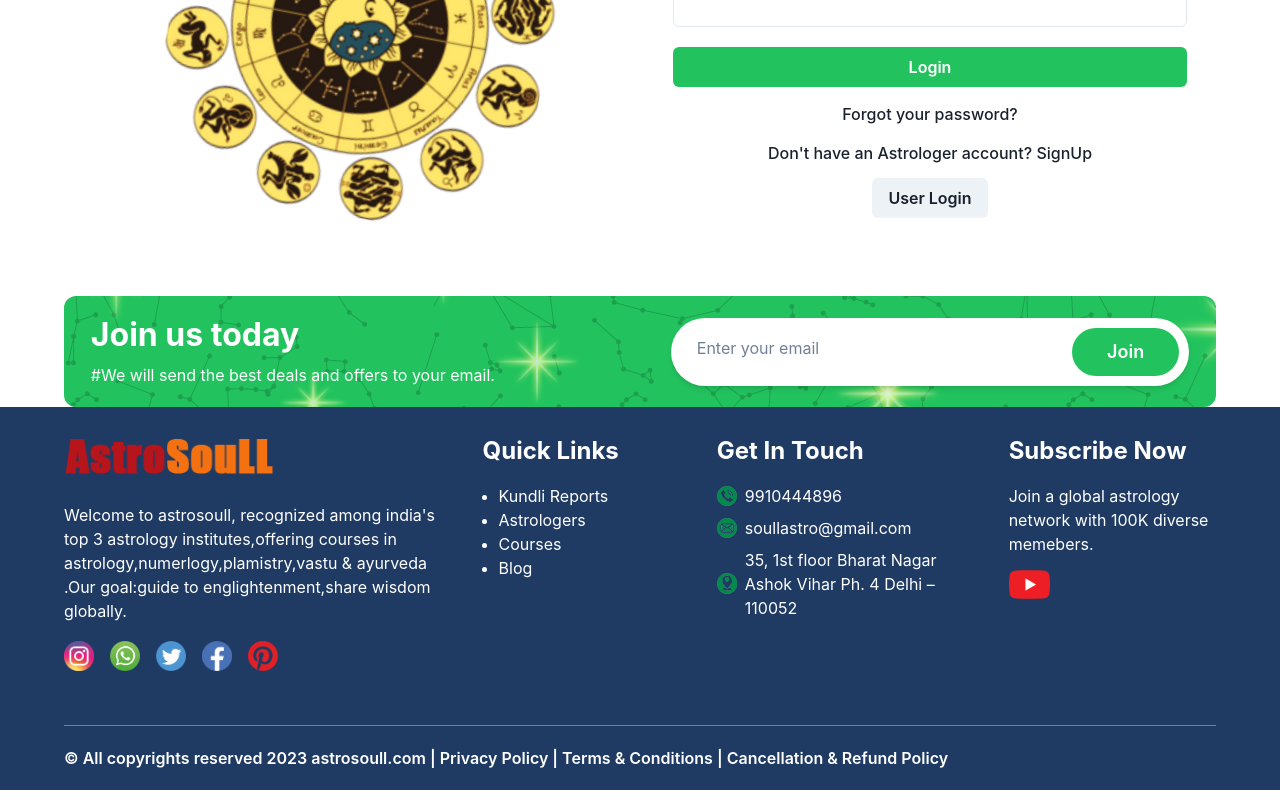
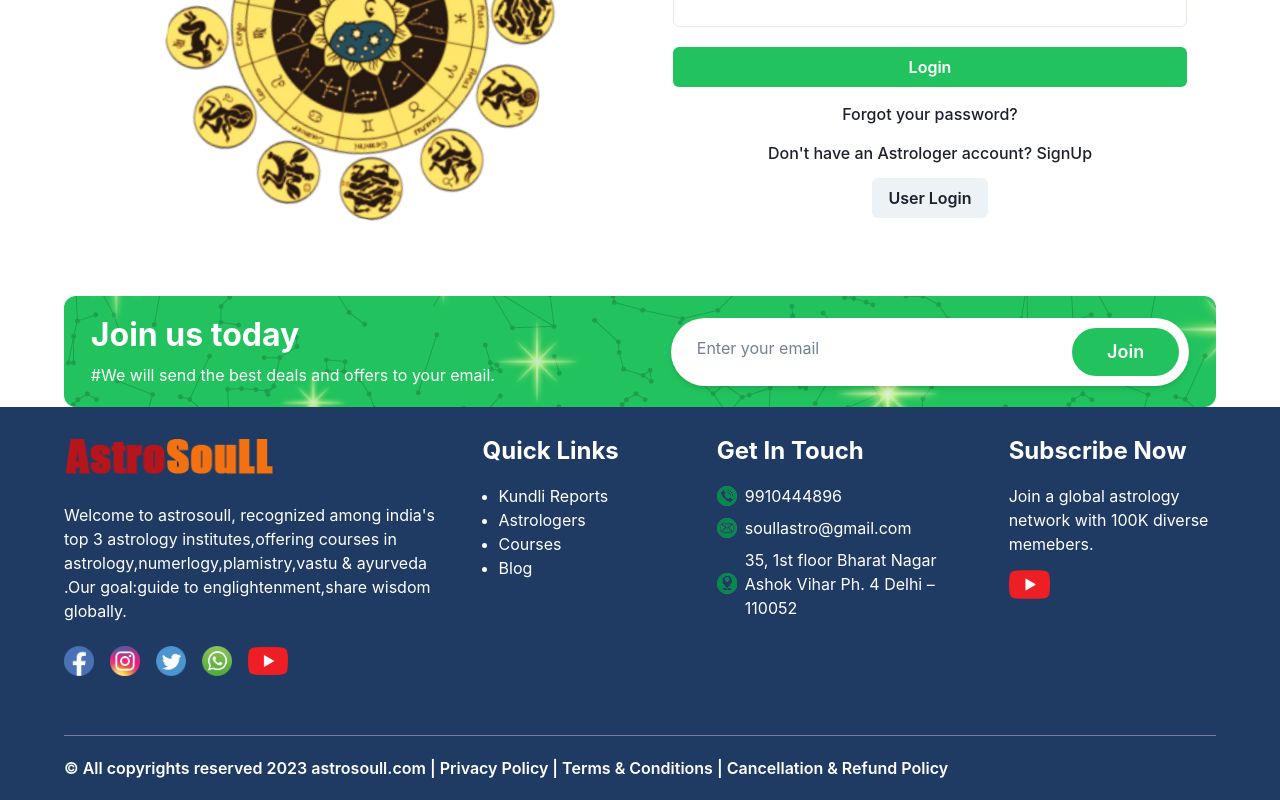
Before and after one commit to shamim-cyvero/new-astrosoull, a React (Vite) app: page /astrologerlogin in a window 1280 px wide. Shown: the part 377-1177 px from the top of the page. Built offline with nearby package versions, Linux system fonts and the light colour scheme; no server answers.

Commit message:
add pagenotfound,add socialmedia_link in a footer,add align home page

```diff
--- a/src/App.jsx
+++ b/src/App.jsx
@@ -117,6 +117,8 @@ const Privacy_Policy = lazy(() => import('./pages/Privacy_Policy/Privacy_Policy'
 // import Privacy_Policy from "./pages/Privacy_Policy/Privacy_Policy";
 
 // import TermsAndConditions from "./pages/TermsAndConditions/TermsAndConditions";
+const PageNotFound = lazy(() => import('./pages/PageNotFound/PageNotFound'));
+// import PageNotFound from "./pages/PageNotFound/PageNotFound";
 const TermsAndConditions= lazy(() => import('./pages/TermsAndConditions/TermsAndConditions'));
 import { useDispatch, useSelector } from "react-redux";
 import { AdminLoadAllUser, LoadUser, UserEnrolled } from "./redux/action/UserActions";
@@ -186,6 +188,7 @@ function App() {
           {/* <Route path={"astrologerprofile"} element={isAstrologerAuthenticated?<AstrologerProfile />:<Navigate to={'/astrologerlogin'} /> } /> */}
 
           <Route path='/paymentsuccess' element={<PaymentSuccess />} />
+          <Route path='/*' element={<PageNotFound />} />
 
 
           <Route
--- a/src/components/AstroVedio/AstroVedio.jsx
+++ b/src/components/AstroVedio/AstroVedio.jsx
@@ -37,10 +37,10 @@ const AstroVedio = () => {
 
     return (
         <>
-            <Stack w={'90%'} m={'80px auto'}  spacing={4} alignItems={'center'} justifyContent={'center'} direction={{base:'column',md:'row'}} flexWrap={'wrap'}>
+            <Stack w m={'80px auto'}  spacing={4} alignItems={'center'} justifyContent={'center'} direction={{base:'column',md:'row'}} flexWrap={'wrap'}>
                 {astrovedioData.map((item, index) => (
                     <Link key={index} to={item.url} target='_blank' >
-                    <Box key={index} w={'260px'}  boxShadow='lg'  rounded='md' bg='white'  mt={'30px'}>
+                    <Box key={index} w={['350px','290px']}  boxShadow='lg'  rounded='md' bg='white'  mt={'30px'}>
                         <Image src={item.image} alt={`video-${index}`} w={'100%'} />
                     </Box>
                     </Link>
--- a/src/components/Blog/BlogData.jsx
+++ b/src/components/Blog/BlogData.jsx
@@ -7,7 +7,7 @@ import { Box, Button, Card, CardBody,CardFooter,Divider, Heading,HStack,Image, T
 const BlogData = ({ image, title, des }) => {
   return (
     <>
-      <Card className="card" maxW={"260px"} w={"100%"}  h={{ base: "400px", md: "400px" }}   borderRadius="lg" flexWrap={"wrap"} m={'0 1vmax'}  boxShadow='lg' bg='white'>
+      <Card className="card" maxW={['300px','260px']}  w={"100%"}  h={{ base: "400px", md: "400px" }}   borderRadius="lg" flexWrap={"wrap"} m={'0 1vmax'}  boxShadow='lg' bg='white'>
         <Box w={"100%"} position={"relative"}>
           <Image src={image}alt="blog1"w={"100%"}h={'150px'}objectFit={"cover"}borderRadius="lg" />
           <Button className="btn" position={"absolute"} left={"45%"}  bottom={"-7%"} leftIcon={<MdDateRange />} colorScheme="whatsapp" variant="solid" rounded={"20"} size={"sm"} >
--- a/src/components/CourseCard/CourseCard.jsx
+++ b/src/components/CourseCard/CourseCard.jsx
@@ -45,7 +45,7 @@ const CourseCard = ({ courseId, image, name, category, rating, totalRating, pric
         <>
             <HStack  onClick={()=>ShowSingleCourseDetails(courseId)} cursor={'pointer'} w={'100%'} alignItems={'center'} justifyContent={'center'}>
 
-                <Box w={'90%'} alignItems={'center'} justifyContent={'center'} p={'6px'} mt={'20px'} borderRadius={'10px'}>
+                <Box w={'100%'} alignItems={'center'} justifyContent={'center'} p={'6px'} mt={'20px'} borderRadius={'10px'}>
 
 
                     <Box pos={'relative'} w={'100%'} h={'170px'} overflow={'hidden'} borderRadius={'10px 10px 0 0'}>
--- a/src/components/Footer/Footer.jsx
+++ b/src/components/Footer/Footer.jsx
@@ -30,7 +30,7 @@ import locationimg from "../../assets/FooterImg/location.png";
 import mail from "../../assets/FooterImg/email.png";
 import youtube from "../../assets/FooterImg/youtube.png";
 import JoinBtn from "../JoinBtn/JoinBtn";
-import { useLocation, useNavigate } from "react-router-dom";
+import { Link, useLocation, useNavigate } from "react-router-dom";
 
 const Footer = () => {
   // #1f3b64 green #43d477
@@ -83,31 +83,48 @@ const Footer = () => {
                 .Our goal:guide to englightenment,share wisdom globally.`}
                   />
                   <HStack mt={"10px"} spacing={4}>
+                    <Link to={'https://www.facebook.com/astrosoullrahulverma'}>
+                      <Image
+                        src={fb}
+                        alt="fb"
+                        w={"30px"}
+                        aspectRatio={"2/2"}
+                      />
+                    </Link>
+
+                    <Link to={'https://www.instagram.com/astro_soull12/'}>
                       <Image
                         src={instagram}
                         alt="instagram"
                         w={"30px"}
                         aspectRatio={"2/2"}
                       />
+                    </Link>
+                    <Link to={'https://x.com/i/flow/login?redirect_after_login=%2Fsoullastro'}>
+
+                      <Image
+                        src={Twitter}
+                        alt="Twitter"
+                        w={"30px"}
+                        aspectRatio={"2/2"}
+                      />
+                    </Link>
+                    <Link to={'https://api.whatsapp.com/send?phone=9910464896'}>
                       <Image
                         src={Whatsapp}
                         alt="Whatsapp"
                         w={"30px"}
                         aspectRatio={"2/2"}
                       />
+                    </Link>
+                    <Link to={'https://www.youtube.com/watch?v=DU4wz6FM60I'}>
                       <Image
-                      src={Twitter}
-                      alt="Twitter"
-                      w={"30px"}
+                        src={youtube}
+                        alt="youtube"
+                        w={"40px"}
                         aspectRatio={"2/2"}
                       />
-                    <Image src={fb} alt="fb" w={"30px"} aspectRatio={"2/2"} />
-                    <Image
-                      src={Pinterest}
-                      alt="Pinterest"
-                      w={"30px"}
-                      aspectRatio={"2/2"}
-                    />
+                    </Link>
                   </HStack>
                 </VStack>
 
@@ -188,7 +205,9 @@ const Footer = () => {
                       "Join a global astrology network with 100K diverse memebers."
                     }
                   />
+                  <Link to={'https://www.youtube.com/watch?v=DU4wz6FM60I'}>
                     <Image src={youtube} alt="youtube" w={"20%"} />
+                  </Link>
                 </VStack>
 
               </Stack>
@@ -200,7 +219,7 @@ const Footer = () => {
                 <Text p={'20px 0px'}
                   fontSize={["1rem", "1.1rem", "1rem"]}
                   fontWeight={"600"}
-                >© All copyrights reserved 2023 astrosoull.com <span onClick={() => navigate('/privacy-policy')}>| Privacy Policy </span><span style={{ cursor: 'pointer' }} onClick={() => navigate('/terms-conditons')}>| Terms & Conditions </span><span style={{ cursor: 'pointer' }} onClick={() => navigate('/')}> | Cancellation & Refund Policy</span></Text>
+                >© All copyrights reserved 2023 astrosoull.com <span style={{ cursor: 'pointer' }} onClick={() => navigate('/privacy-policy')}>| Privacy Policy </span><span style={{ cursor: 'pointer' }} onClick={() => navigate('/terms-conditons')}>| Terms & Conditions </span><span style={{ cursor: 'pointer' }} onClick={() => navigate('/')}> | Cancellation & Refund Policy</span></Text>
 
               </Box>
             </Stack>
--- a/src/components/Profile/AstrologersProfile.jsx
+++ b/src/components/Profile/AstrologersProfile.jsx
@@ -145,8 +145,8 @@ const AstrologersProfile = () => {
 
 {
   allastrologer && allastrologer.map((item) => (
-      <Box cursor={'pointer'} onClick={()=>ShowSingleAstrologerDetails(item._id)}  key={item._id} w={'300px'} m={'20px auto'} p={'10px'} mt={'20px'} borderRadius={'10px'} >
-          <VStack w={'98%'} h={'250px'} alignItems={'center'} justifyContent={'center'} spacing={2} p={'6px 0px'} boxShadow='lg' rounded='md' bg='white'>
+      <Box cursor={'pointer'} onClick={()=>ShowSingleAstrologerDetails(item._id)}  key={item._id} w={'340px'} m={'20px auto'} p={['0px','10px']} mt={'20px'} borderRadius={'10px'} >
+          <VStack w={'100%'}  h={'250px'} alignItems={'center'} justifyContent={'center'} spacing={2} p={'6px 0px'} boxShadow='lg' rounded='md' bg='white'>
               <Avatar name={item.name} src={item.avatar?.url} size={'lg'} />
               <Heading children={item.name} color={'#1f3b64'} fontSize={'1.1rem'} mb={'10px'} textAlign={'center'} />
               {/* <Text children={'Vedic, Numerology Exp: 3+ Year'} fontSize={'.9rem'} color={'grey'} fontWeight={'400'}textAlign={'center'}  /> */}
@@ -166,7 +166,7 @@ const AstrologersProfile = () => {
                 <Text children={`₹ ${item.chargePerMin ? item.chargePerMin : '00'}/Min`} />
 
               </HStack>
-              <Button colorScheme='whatsapp' size={'sm'}>{'Book a Consultation'}</Button>
+              <Button mt={2} colorScheme='whatsapp' size={'sm'}>{'Book a Consultation'}</Button>
           </VStack>
       </Box>
   ))
--- a/src/components/Profile/InstructorsProfile.jsx
+++ b/src/components/Profile/InstructorsProfile.jsx
@@ -28,8 +28,8 @@ const InstructorsProfile = () => {
 
           {
             profileDetails && profileDetails.map((item) => (
-                <Box cursor={'pointer'} onClick={()=>navigate('/user/instructors/profile')}  key={item.astroName} w={'300px'} m={'20px auto'} p={'10px'} mt={'20px'} borderRadius={'10px'} >
-                    <VStack w={'98%'} h={'250px'} alignItems={'center'} justifyContent={'center'} spacing={2} p={'6px 0px'} boxShadow='lg' rounded='md' bg='white'>
+                <Box cursor={'pointer'} onClick={()=>navigate('/user/instructors/profile')}  key={item.astroName} w={'340px'} m={'20px auto'}  p={['0px','10px']} mt={'20px'} borderRadius={'10px'} >
+                    <VStack w={'100%'} h={'250px'} alignItems={'center'} justifyContent={'center'} spacing={2} p={'6px 0px'} boxShadow='lg' rounded='md' bg='white'>
                         <Avatar name='Dan Abrahmov' src={item.image} size={'lg'} />
                         <Heading children={item.astroName} color={'#1f3b64'} fontSize={'1.1rem'} mb={'10px'} textAlign={'center'} />
                         <Text children={item.exp} fontSize={'.9rem'} color={'grey'} fontWeight={'400'}textAlign={'center'}  />
--- a/src/pages/Blog/Blog.jsx
+++ b/src/pages/Blog/Blog.jsx
@@ -73,7 +73,7 @@ const Blog = () => {
       </Box>
       <Stack w={'90%'} m={'40px auto'}  spacing={4} direction={{ base: 'column', md: 'row', lg: 'row' }}>
         <HStack justifyContent={'center'} spacing={4} alignItems={'center'} alignContent={'flex-start'} w={{ base: '100%', md: '90%', lg: '60%' }}  flexWrap={'wrap'} >
-          <BlogCard image={pic2} title={'मानसिक रोग के कारण व समाधान !'} des={'मानसिक रोग आज की पीढ़ी के लिए सबसे बड़ी समस्या है । मानसिक स्वास्थ का विषय पिछले कुछ सालों से चर्चा में आया है और अब लगातार चर्चा में है । पहले के समय में मानसिक स्वास्थ को कम लोग ही महत्व देते थे किन्तु आज के समय में मानसिक स्वास्थ को लेकर लोगों में जागरूकता पैदा हुई है और लोग इस विषय पर खुल कर अपनी राय व्यक्त कर रहे हैं । आयुर्वेद में मानसिक स्वास्थ पर काफी कुछ लिखा गया है । आज हम आयुर्वेद के अनुसार यह जानने वाले हैं कि मानसिक स्वास्थ बिगड़ने के प्रमुख कारण कौन से होते हैं और अपने मन को स्वस्थ रखने के लिए आयुर्वेद के अनुसार क्या क्या उपाय किये जा सकते हैं ?'} />
+          <BlogCard image={pic4}  title={'मानसिक रोग के कारण व समाधान !'} des={'मानसिक रोग आज की पीढ़ी के लिए सबसे बड़ी समस्या है । मानसिक स्वास्थ का विषय पिछले कुछ सालों से चर्चा में आया है और अब लगातार चर्चा में है । पहले के समय में मानसिक स्वास्थ को कम लोग ही महत्व देते थे किन्तु आज के समय में मानसिक स्वास्थ को लेकर लोगों में जागरूकता पैदा हुई है और लोग इस विषय पर खुल कर अपनी राय व्यक्त कर रहे हैं । आयुर्वेद में मानसिक स्वास्थ पर काफी कुछ लिखा गया है । आज हम आयुर्वेद के अनुसार यह जानने वाले हैं कि मानसिक स्वास्थ बिगड़ने के प्रमुख कारण कौन से होते हैं और अपने मन को स्वस्थ रखने के लिए आयुर्वेद के अनुसार क्या क्या उपाय किये जा सकते हैं ?'} />
           <BlogCard image={pic1} title={'the impact of star monements on your horoscope'} des={'Astrology is a fascinating field that connects the movements of celestial bodies to our everyday lives. For many Indians, horoscopes are not just a curiosity'} />
           <BlogCard image={pic3} title={'How to Read Your Birth Chart: A Step-by-Step Guide'} des={'Your birth chart, also known as your natal chart or horoscope, is like a cosmic fingerprint, unique to you. It holds the key to understanding your personality, strengths, weaknesses, and life path. Reading your birth chart may seem like a daunting task but with this step-by-step guide, you will gain the knowledge and confidence to unlock the secrets of the stars'} />
           <BlogCard image={pic4} title={'Your Favorite Planet in Astrology: What Makes It Special'} des={'Astrology, with its celestial tapestry of planets and stars, offers a unique lens through which we perceive our lives and personalities. Among these cosmic wanderers, each planet holds its own significance and influence, shaping our individual destinies in ways both subtle and profound. Whether you are a seasoned enthusiast or someone new to the cosmic dance, understanding your favorite planet in astrology can unveil fascinating insights into your character and life path.'} />
--- a/src/pages/ConsultWithAstrologers/UserAstrologersProfile.jsx
+++ b/src/pages/ConsultWithAstrologers/UserAstrologersProfile.jsx
@@ -252,7 +252,7 @@ const UserAstrologersProfile = () => {
                 </TabPanel>
 
                 <TabPanel p={["0", "4"]}>
-                  <UserAstrologersMeeting />
+                  <UserAstrologersMeeting chargePerMin={SingleAstrologer.chargePerMin} />
                 </TabPanel>
 
               </TabPanels>
--- a/src/pages/Course/SingleCourse.jsx
+++ b/src/pages/Course/SingleCourse.jsx
@@ -164,7 +164,7 @@ setIsEnrolled(isEnrolled)
             <Stack w={['100%', '90%']} m={'40px auto'} spacing={4} direction={{ base: 'column', md: 'row', lg: 'row' }}>
                 <HStack justifyContent={'center'} spacing={4} alignItems={'center'} alignContent={'flex-start'} w={'100%'} flexWrap={'wrap'} >
                     <VStack w={'100%'}>
-                        <Tabs w={{ base: '100%', md: '98%' }} m={'5px auto'} size={'md'} >
+                        <Tabs w={{ base: '90%', md: '98%' }} m={'5px auto'} size={'md'} >
                             <TabList bg={'#1f3b64'} color={'white'} rounded={'lg'} p={2}>
                                 <Tab w={'30%'} _selected={{ borderBottom: '3px solid green' }}>Information</Tab>
                                 <Tab w={'30%'} _selected={{ borderBottom: '3px solid green' }}>{`Content(${course?.lectures.length})`}</Tab>
@@ -201,7 +201,7 @@ setIsEnrolled(isEnrolled)
                                     <Heading children={'Astrologer not allow to enrolled'} color={'#22c35e'} fontSize={['1.3rem','1.5rem']} />
                                 ):(
 
-                                    <Button isLoading={payloading} onClick={isAuthenticated?()=>payHandler(course?.price):()=>alert('login First')} w={'100%'} size={'lg'} colorScheme='blue' > Buy now!</Button>
+                                    <Button isLoading={payloading} onClick={isAuthenticated?()=>payHandler(course?.price):()=>alert('login First')} w={'100%'} size={['md','lg']} colorScheme='blue' > Buy now!</Button>
                                )
                             }
                         </VStack>
--- /dev/null
+++ b/src/pages/PageNotFound/PageNotFound.jsx
@@ -0,0 +1,18 @@
+import { Button, Image, VStack } from '@chakra-ui/react'
+import React from 'react'
+import pic from '../PageNotFound/page.gif'
+import { useNavigate } from 'react-router-dom'
+const PageNotFound = () => {
+    const navigate = useNavigate()
+    return (
+        <>
+            <VStack m={'30px 0px'}>
+
+                <Image src={pic} w={'100%'} />
+                <Button onClick={()=>navigate('/')} size={['sm','md','lg']}>Go Back to Home</Button>
+            </VStack>
+        </>
+    )
+}
+
+export default PageNotFound
```
Also changed, not shown: src/pages/ConsultWithAstrologers/UserAstrologersMeeting.jsx (+9 -6 lines), src/pages/PageNotFound/page.gif (added). Lines whose indentation alone changed are shown as unchanged.
